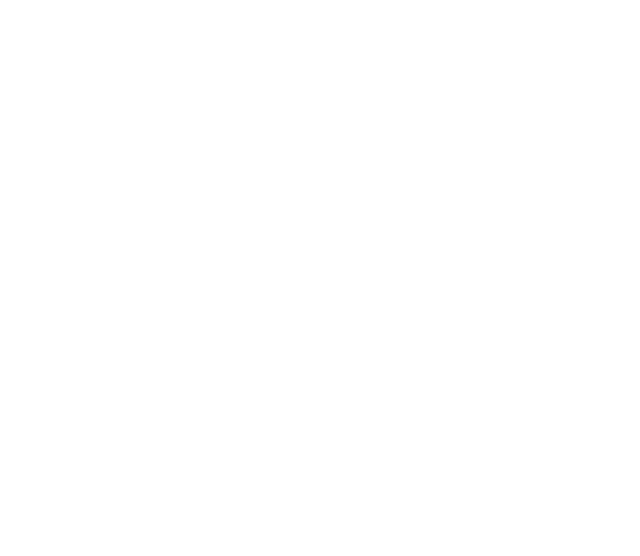
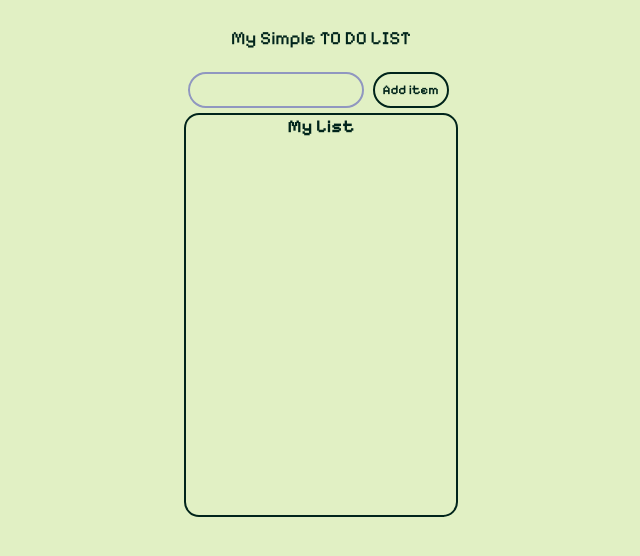
Before and after one commit to bouthayna-ben-hamida/JS-practice-projects, a plain HTML site: page TO-DO-LIST/index.html in a window 1280 px wide. Shown: the whole page, without its empty margins (319-959 px from the left). Drawn offline with Linux system fonts and the light colour scheme.

Commit message:
added html & css

```diff
--- a/TO-DO-LIST/index.html
+++ b/TO-DO-LIST/index.html
@@ -4,10 +4,23 @@
     <meta charset="UTF-8">
     <meta name="viewport" content="width=device-width, initial-scale=1.0">
     <title>MY TO DO LIST</title>
-    <script src="script.js"></script>
-    <style src="style.css"></style>
+    <script src="script.js" defer></script>
+    <link rel="stylesheet" href="style.css">
+    <link rel="preconnect" href="https://fonts.googleapis.com">
+<link rel="preconnect" href="https://fonts.gstatic.com" crossorigin>
+<link href="https://fonts.googleapis.com/css2?family=Pixelify+Sans:wght@400..700&display=swap" rel="stylesheet">
 </head>
 <body>
+    <div class="parent-container">
+        <h3 class="app-name">My Simple TO DO LIST</h3>
+        <div class="add-item-container">
+            <input type="text" class="input-container"/>
+            <button class="add-button">Add item</button>
+        </div>
+        <div class="view-items-container">
+            <span class="to-do-list-title">My List</span>
+        </div>
+    </div>
 
 </body>
 </html>
--- a/TO-DO-LIST/style.css
+++ b/TO-DO-LIST/style.css
@@ -0,0 +1,65 @@
+* {
+    font-family: "Pixelify Sans", sans-serif;
+    font-optical-sizing: auto;
+    font-weight: 500;
+    font-style: normal;
+    background-color: #E1F0C4;
+}
+
+.parent-container {
+    display: flex;
+    flex-direction: column;
+    align-items: center;
+    justify-content: center;
+}
+
+.app-name {
+   color: #00241B;
+}
+
+.add-button {
+    border-radius: 20px;
+    padding: 8px;
+    margin: 5px;
+    background-color: transparent;
+    border: 2px solid #00241B;
+    cursor: pointer;
+    font-weight: 600;
+    color: #00241B;
+
+}
+
+.add-button:hover {
+    background-color: #00241B;
+    color: #E1F0C4;
+}
+
+.input-container {
+    padding: 8px;
+    border-radius: 20px;
+    border: 2px solid #9097c0;
+    outline: none;
+    transition: border-color 0.2s ease;
+    color: #00241B;
+}
+
+.input-container:focus {
+    border: 2px solid #00241B;
+}
+
+.to-do-list-title {
+    font-weight: 700;
+    font-size: large;
+    color: #00241B;
+
+}
+
+.view-items-container {
+    display: flex;
+    align-items: start;
+    justify-content: center;
+    border: 2px solid #00241B;
+    border-radius: 15px;
+    width: 270px;
+    height: 400px;
+}
```
